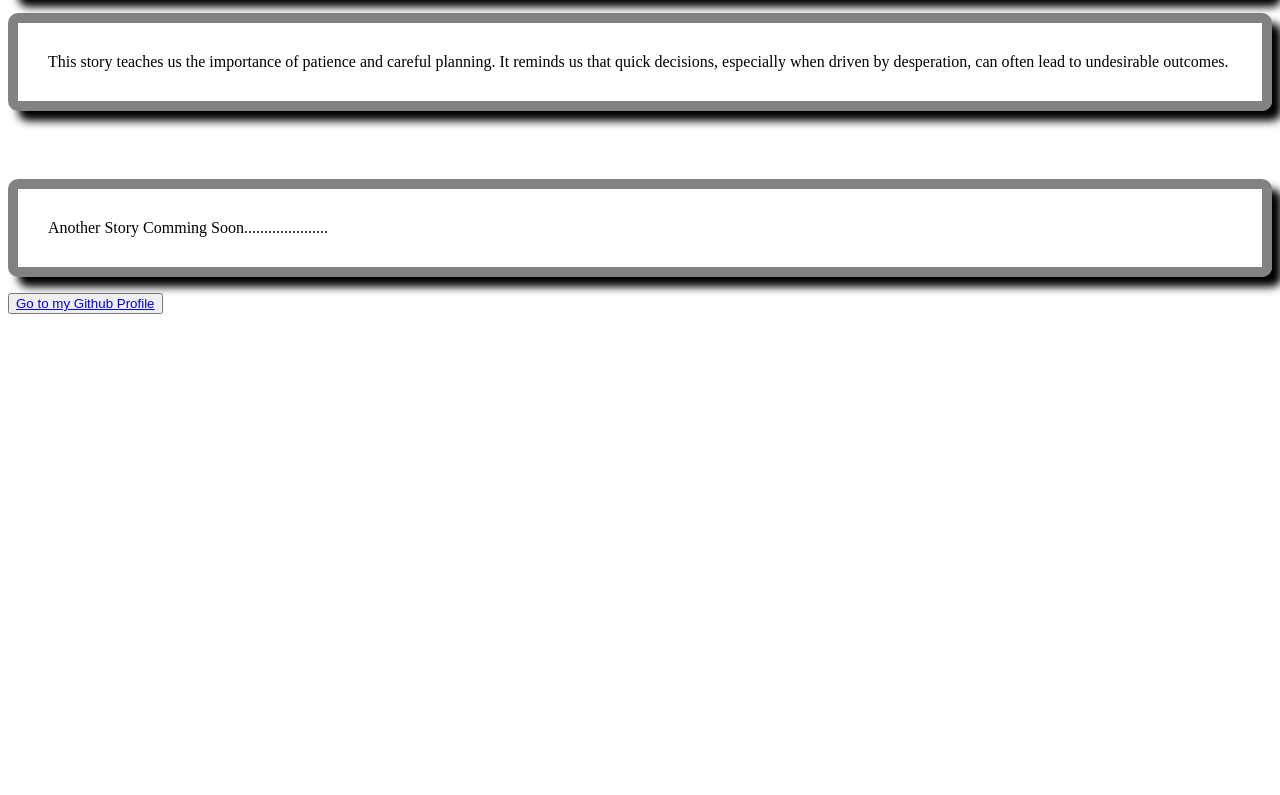
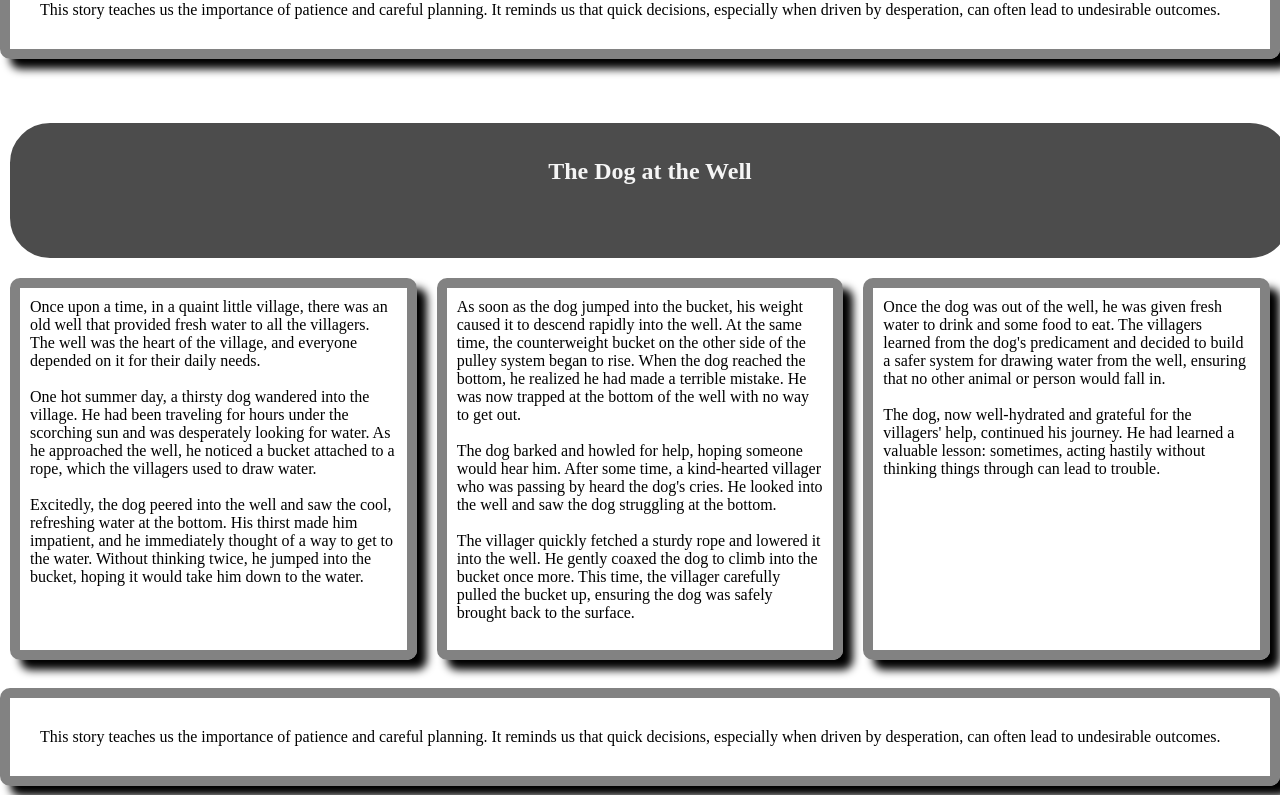
Before and after one commit to Moin-hub/Reading-Room, a plain HTML site: page index.html in a window 1280 px wide. Shown: the part 1716-2511 px from the top of the page. Before the commit the page ends 2038 px from the top, so only its background shows below. Drawn offline with Linux system fonts and the light colour scheme.

Commit message:
new commit

```diff
--- a/index.html
+++ b/index.html
@@ -5,6 +5,9 @@
     <meta name="viewport" content="width=device-width, initial-scale=1.0">
     <title>Reading Room</title>
     <style>
+        *{
+            margin: 0px;
+        }
     header{
         background-color: rgb(76, 76, 76);
         height: 100px;
@@ -27,6 +30,15 @@
         border-radius: 10px;
         box-shadow: 10px 10px 8px;
         padding: 30px;
+        font-family: 'Times New Roman', Times, serif;
+    }
+    .Story3{
+        border: 10px solid rgba(79, 78, 78, 0.707);
+        border-radius: 10px;
+        box-shadow: 10px 10px 8px;
+        width: 45%;
+        padding: 10px;
+        margin: 10px;
         font-family: 'Times New Roman', Times, serif;
     }
 
@@ -64,7 +76,7 @@
             The two cats looked at each other, realizing they had been tricked. They had trusted the monkey to be fair, but he had taken advantage of their situation to satisfy his own hunger.
             <br><br>
             The cats learned a valuable lesson that day: when in a dispute, it's important to solve it fairly and wisely, and not to blindly trust someone who might have their own interests at heart.</p>
-
+            <br>
             <p class="Story2">This classic fable teaches us about fairness, trust, and the importance of resolving conflicts without allowing others to take advantage of the situation.
             </p>
     </div>
@@ -89,16 +101,52 @@
                     Once the dog was out of the well, he was given fresh water to drink and some food to eat. The villagers learned from the dog's predicament and decided to build a safer system for drawing water from the well, ensuring that no other animal or person would fall in.
                     <br><br>
                     The dog, now well-hydrated and grateful for the villagers' help, continued his journey. He had learned a valuable lesson: sometimes, acting hastily without thinking things through can lead to trouble.</p>
-
+                    <br>
                     <p class="Story2">This story teaches us the importance of patience and careful planning. It reminds us that quick decisions, especially when driven by desperation, can often lead to undesirable outcomes.
                     </p>
 
             </div>
+            <br><br><br>
+            <div>
+                <header class="Story1">
+                    <h2 style="color: whitesmoke;">The Dog at the Well</h2>
+                </header>
+
+
+            </div>
+
+            <div style="display: inline-flex;">
+                <p class="Story3">Once upon a time, in a quaint little village, there was an old well that provided fresh water to all the villagers. The well was the heart of the village, and everyone depended on it for their daily needs.
+                    <br><br>
+                    One hot summer day, a thirsty dog wandered into the village. He had been traveling for hours under the scorching sun and was desperately looking for water. As he approached the well, he noticed a bucket attached to a rope, which the villagers used to draw water.
+                    <br><br>
+                    Excitedly, the dog peered into the well and saw the cool, refreshing water at the bottom. His thirst made him impatient, and he immediately thought of a way to get to the water. Without thinking twice, he jumped into the bucket, hoping it would take him down to the water.
+                    <br><br>
+
+                   </p>
+                    <br><br>
+                    <p class="Story3">
+                        As soon as the dog jumped into the bucket, his weight caused it to descend rapidly into the well. At the same time, the counterweight bucket on the other side of the pulley system began to rise. When the dog reached the bottom, he realized he had made a terrible mistake. He was now trapped at the bottom of the well with no way to get out.
+                        <br><br>
+                        The dog barked and howled for help, hoping someone would hear him. After some time, a kind-hearted villager who was passing by heard the dog's cries. He looked into the well and saw the dog struggling at the bottom.
+                        <br><br>
+                        The villager quickly fetched a sturdy rope and lowered it into the well. He gently coaxed the dog to climb into the bucket once more. This time, the villager carefully pulled the bucket up, ensuring the dog was safely brought back to the surface.
+                        <br><br>
+                        </p>
+                    <br><br>
+                    <p class="Story3">Once the dog was out of the well, he was given fresh water to drink and some food to eat. The villagers learned from the dog's predicament and decided to build a safer system for drawing water from the well, ensuring that no other animal or person would fall in.
+                        <br><br>
+                        The dog, now well-hydrated and grateful for the villagers' help, continued his journey. He had learned a valuable lesson: sometimes, acting hastily without thinking things through can lead to trouble.</p>
+
+            </div>
             <br><br>
-
+            <p class="Story2">This story teaches us the importance of patience and careful planning. It reminds us that quick decisions, especially when driven by desperation, can often lead to undesirable outcomes.
+            </p>
+            <br><br><br>
             <div>
                 <p class="Story2">Another Story Comming Soon.....................</p>
             </div>
+            <br><br>
             <div>
                 <button>
                     <a href="https://github.com/Moin-hub" target="_blank">Go to my Github Profile</a>
```
Also changed, not shown: mmmm.html (added, +21 -0 lines).
